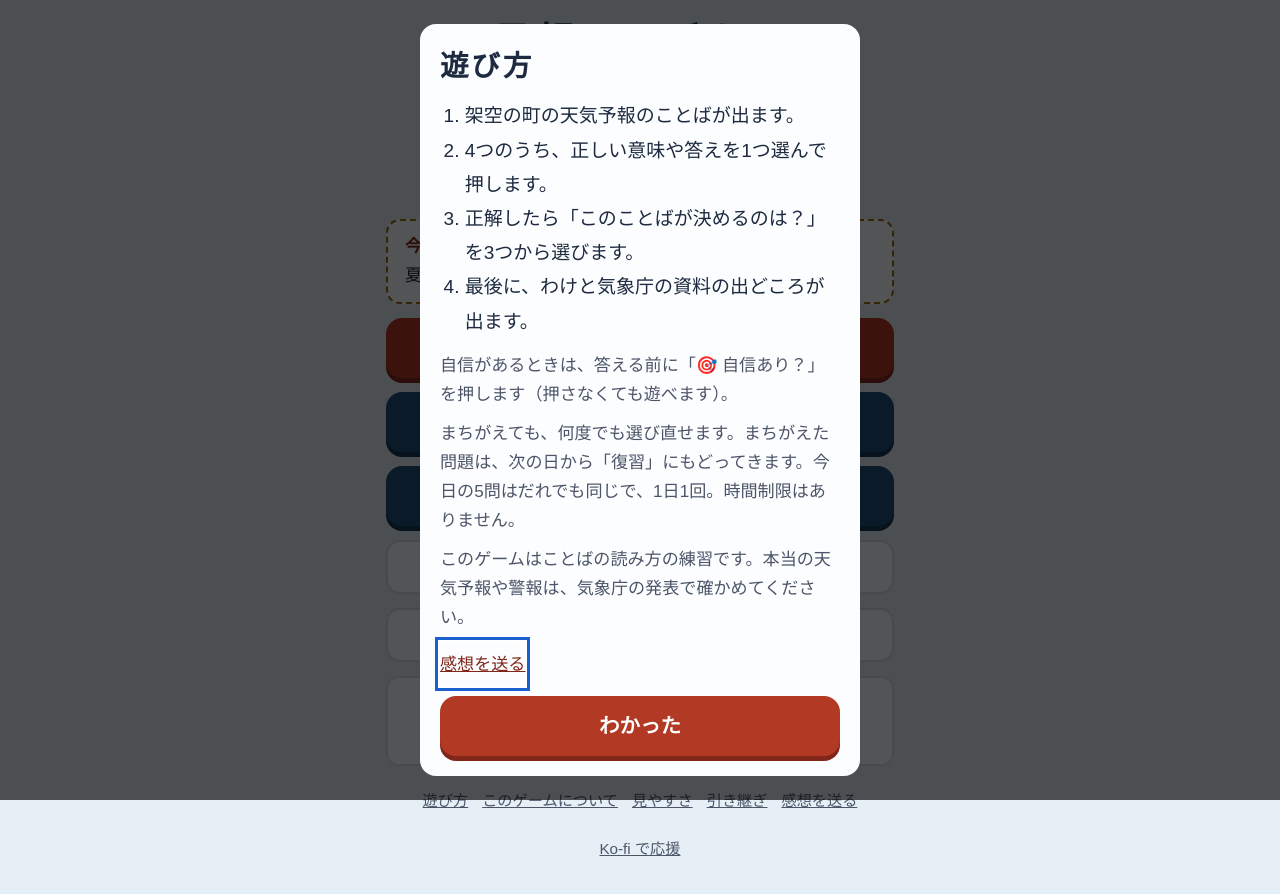
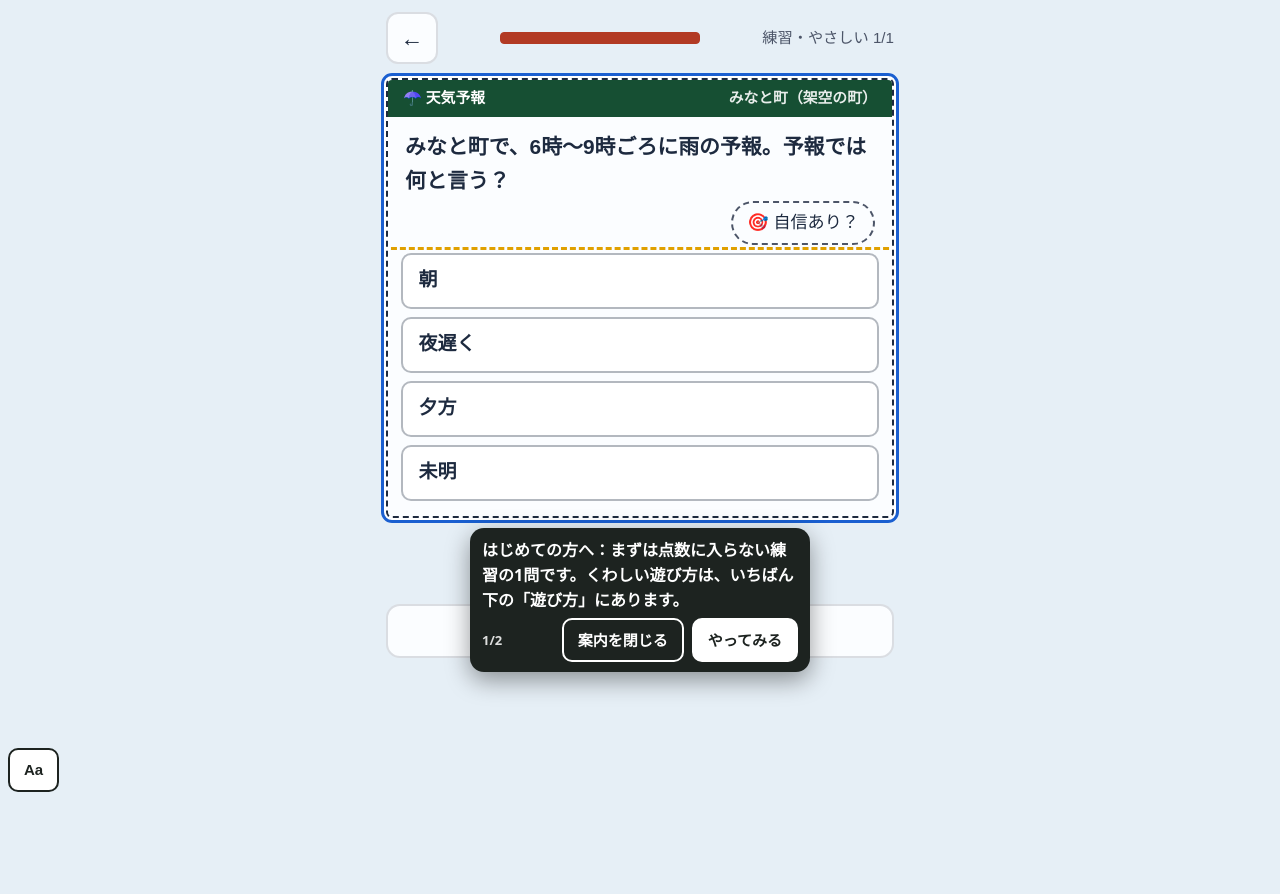
Before and after one commit to satou-aaaaa/yohou-kotoba, a plain HTML site: page index.html in a window 1280 px wide. After the commit the page ends 800 px from the top, so only its background shows below. Drawn offline with Linux system fonts and the light colour scheme; a web font is replaced by a local one.

Commit message:
ひな形の共通部品を写す（shared-workflows 983bc7e） (#10)
Co-authored-by: template-sync <41898283+github-actions[bot]@users.noreply.github.com>

```diff
--- a/index.html
+++ b/index.html
@@ -344,7 +344,8 @@ html.a11y-say body{padding-bottom:calc(64px + env(safe-area-inset-bottom,0px))!i
 //      （incidents/2026-11-21-hand-copied-helpers-drift.md）。
 //      あわせて、はじめて遊ぶ人への案内（吹き出し Core.coach）を足した。長い「遊び方」の窓の代わりに、練習の1問を遊びながら
 //      その場で一言ずつ教える（NN/g「Mobile Instructional Overlays」・Andersen ほか CHI 2012「The Impact of Tutorials on Games of Varying Complexity」）。
-//   3: 2026-11-22 吹き出しを出しているあいだ 0.4 秒ごとに場所を測り直す（古い場所に残って押す所を隠すことがあった）。ボタンの字を「案内を閉じる」に
+//   3: 2026-11-22 吹き出しを出しているあいだ 0.4 秒ごとに場所を測り直す（古い場所に残って押す所を隠すことがあった）。ボタンの字を「案内を閉じる」に。
+//      段の wait（その所が出るまで待つ）を足した。全ゲームの「はじめての練習」を sync-template の migrateFirstPlay が足すため
 //   2: 2026-11-22 感想フォームのゲーム名を、渡さなければ題（<title>）から入れる。sync-template が全ゲームを game-core に切り替える（migrateCore）ため
 // 決まり: 外へ通信しない。ゲームの関数の名前（toast・buzz など）は上書きしない（Core.toast などで呼ぶ）。
 (function () {
@@ -430,6 +431,7 @@ html.a11y-say body{padding-bottom:calc(64px + env(safe-area-inset-bottom,0px))!i
   //   sel   …… 吹き出しを付ける所。まだ画面に無いあいだは待つ（ゲームが画面を作り直しても付け直す）
   //   until …… その所が画面に出たら次へ進む（答えた・正解した など）。無ければ sel を押したら次へ
   //   button …… 押すと次へ進むボタンの字（読むだけの吹き出し）
+  //   wait  …… その所が画面に出るまで、この吹き出しは出さずに待つ（答えたあとにだけ「次へ」を指す など）
   //   pos   …… "below"（既定）か "above"。その側に場所が無ければ、ページを少し動かして場所を空ける（読む所を隠さないため）
   // 吹き出しは押す所を隠さない（上か下の空いたほうに出す）。「案内を閉じる」と Esc でいつでもやめられる。
   const coach = (() => {
@@ -464,7 +466,7 @@ html.a11y-say body{padding-bottom:calc(64px + env(safe-area-inset-bottom,0px))!i
       while (steps && i < steps.length && steps[i].until && find(steps[i].until)) i++;
       if (!steps) return;
       if (i >= steps.length) return stop(true);
-      const st = steps[i], el = find(st.sel);
+      const st = steps[i], el = st.wait && !find(st.wait) ? null : find(st.sel);
       if (!el) { box.hidden = true; mark(null); return; }
       box.hidden = false; mark(el);
       const fresh = shown !== i;
@@ -921,7 +923,7 @@ function home() {
   $("go-cal").onclick = () => cal();
   $("go-ach").onclick = achView;
   bindFooter();
-  if (!s.tut) openHow();
+  if (!s.tut) firstPlay();
 }
 function practiceMenu() {
   app.innerHTML = `<header><button class="icon" id="back" aria-label="もどる">←</button><h1>練習<small>今日の記録には入りません（ことば帳には載ります）</small></h1></header>
@@ -932,6 +934,31 @@ function practiceMenu() {
   document.querySelectorAll(".lv button").forEach((b) => (b.onclick = () => startRun("p", +b.dataset.t)));
   bindFooter(); toTop();
 }
+// first-play:begin（shared-workflows の scripts/sync-template.mjs が足した。直すときはひな形を直す）
+// はじめての人：長い「遊び方」の窓を出さず、点数に入らない練習の1問を遊びながら、吹き出しで一言ずつ教える（game-core の Core.coach）。
+// 「見た」は始めたその場で残す（途中でやめても、次からはふつうに始まる。くわしい遊び方はいつでもいちばん下の「遊び方」から）
+const FIRST_STEPS = [
+  { sel: "#choices", button: "やってみる", text: "はじめての方へ：まずは点数に入らない練習の1問です。くわしい遊び方は、いちばん下の「遊び方」にあります。" },
+  { sel: "#next", wait: ".verdict", text: "できました。わけを読んだら、ここを押して進みます。" },
+];
+function firstPlay() {
+  save((s) => { s.tut = true; });
+  // 練習の入り口を開いて、いちばん上（いちばんやさしい）を押す。無ければ前の形（遊び方の窓）にもどす
+  practiceMenu();
+  const b = document.querySelector(".lv button");
+  if (!window.Core || !Core.coach || !b) { home(); return openHow(); }
+  b.click();
+  // 練習は1問だけにする（数を減らしてから描き直す）。問題の数を決めているゲーム（読み直しで数のちがう回を捨てる）は、元の数のまま
+  const keep = JSON.stringify((load().runs || {}).p || null);
+  save((s) => { const r = s.runs && s.runs.p; if (r && Array.isArray(r.list)) r.list = r.list.slice(0, 1); });
+  if (keep !== "null" && !(load().runs || {}).p) save((s) => { s.runs.p = JSON.parse(keep); });
+  play();
+  const seen = (q) => { const e = document.querySelector(q); return !!e && e.getBoundingClientRect().height > 0; };
+  FIRST_STEPS[0].sel = ["#choices","#app h1","#app header","#app"].find(seen) || "#app";
+  // 案内を閉じた（Esc も）ら、1問の練習の途中経過を残さずにホームのいちばん上へ（ふだんの練習の「続きから」を出さない）
+  Core.coach.start(FIRST_STEPS, { home, onEnd: (done) => { if (done === false) { save((s) => { const r = s.runs && s.runs.p; if (r && !(r.res || []).length) delete s.runs.p; }); home(); scrollTo(0, 0); } } });
+}
+// first-play:end
 function startRun(mode, opt) {
   const k = todayKey(); let ng = false;
   save((s) => {
```
Also changed, not shown: qa/run.mjs (+6 -5 lines).
